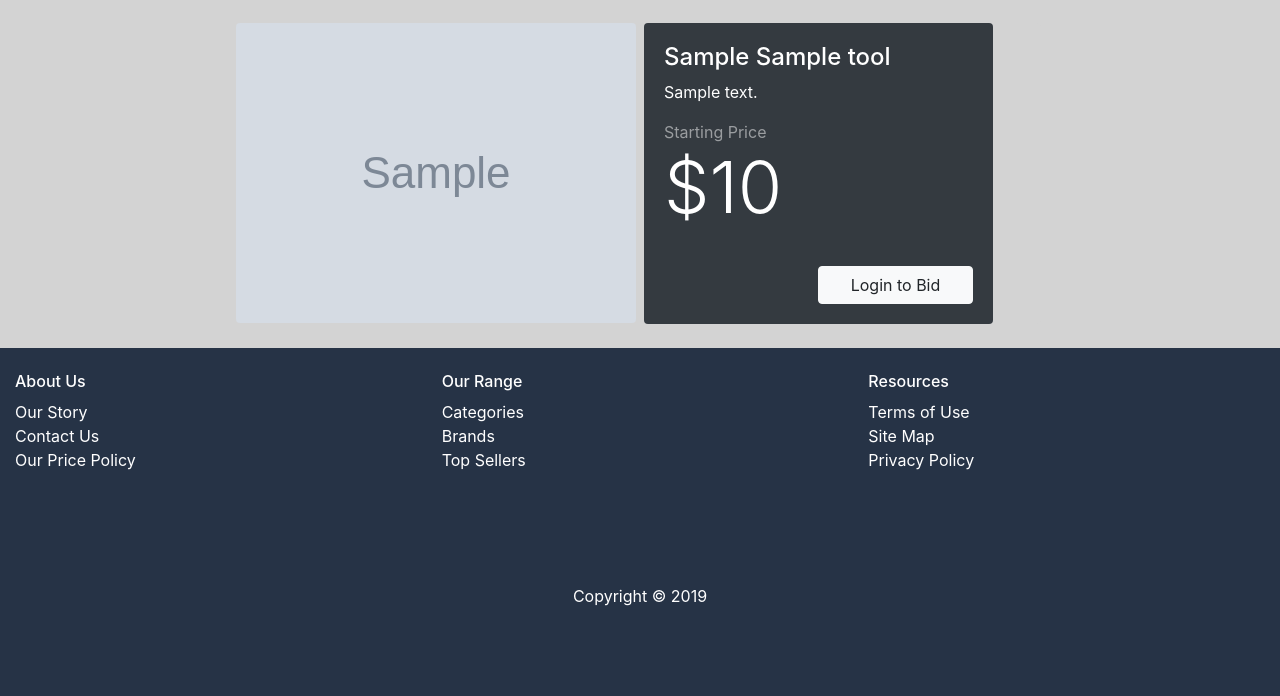
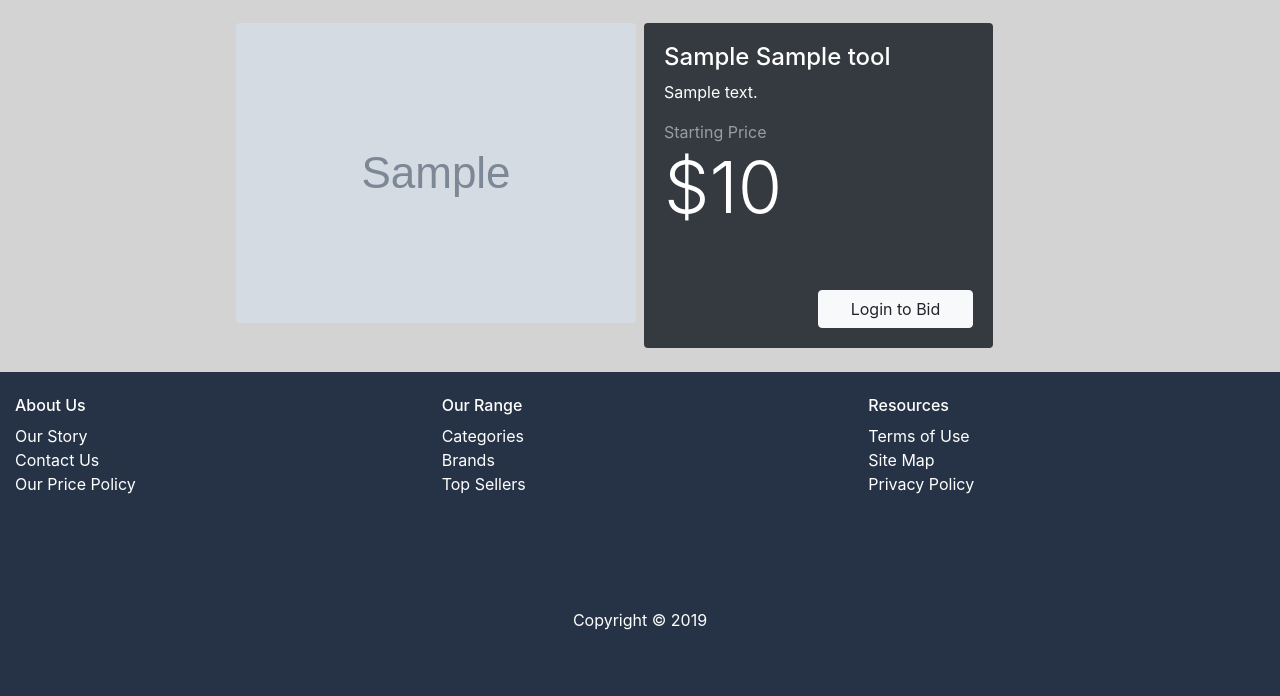
Before and after one commit to dcwilli/dustygarage, a Flask app: template marketplace/templates/tools/item.html in a window 1280 px wide. Shown: the part 276-972 px from the top of the page. Before the commit the page ends 882 px from the top, so only its background shows below. Run offline with Flask 2, Linux system fonts and the light colour scheme; tables that the repository leaves empty hold one stand-in row (values such as "Sample post"); the template is opened without the code that fills it: values that come from a table or form of the project are taken from there, most other values are stand-ins (such as "Sample title", 1, 10 or a date in 2020); grey boxes marked "Sample" are stand-in pictures; some libraries are stand-ins or nearby versions.

Commit message:
commit button changes

```diff
--- a/marketplace/templates/tools/item.html
+++ b/marketplace/templates/tools/item.html
@@ -83,7 +83,7 @@
                     {% if bid_user %}
                     <medium class="text-white-50 ">Current Bid</medium><br>
                     <medium class="text-white-50 ">{{ current_bid_amount }}</medium><br>
-                    <button type="button" class="btn btn-light col-sm-6 float-right mt-4" data-toggle="modal"
+                    <button type="button" class="btn btn-light mt-0 mt-5 col-sm-6 float-right mt-4" data-toggle="modal"
                         data-target="#bidModal">Update
                         Bid</button>
 
@@ -129,7 +129,7 @@
             {% else %}
 
 
-            <button type="button" class="btn btn-light col-sm-6 float-right mt-4" data-toggle="modal"
+            <button type="button" class="btn btn-light mt-0 mt-5 col-sm-6 float-right mt-4" data-toggle="modal"
                 data-target="#bidModal">Make a
                 Bid</button>
 
@@ -174,7 +174,8 @@
 
 
     {% else %}
-    <form><a href="/login"><button type="button" onclick="login" class="btn btn-light col-sm-6 float-right mt-4">Login
+    <form><a href="/login"><button type="button" onclick="login"
+                class="btn btn-light mt-0 mt-5 col-sm-6 float-right mt-4">Login
                 to Bid</button></a>
     </form>
     {% endif %}
```
